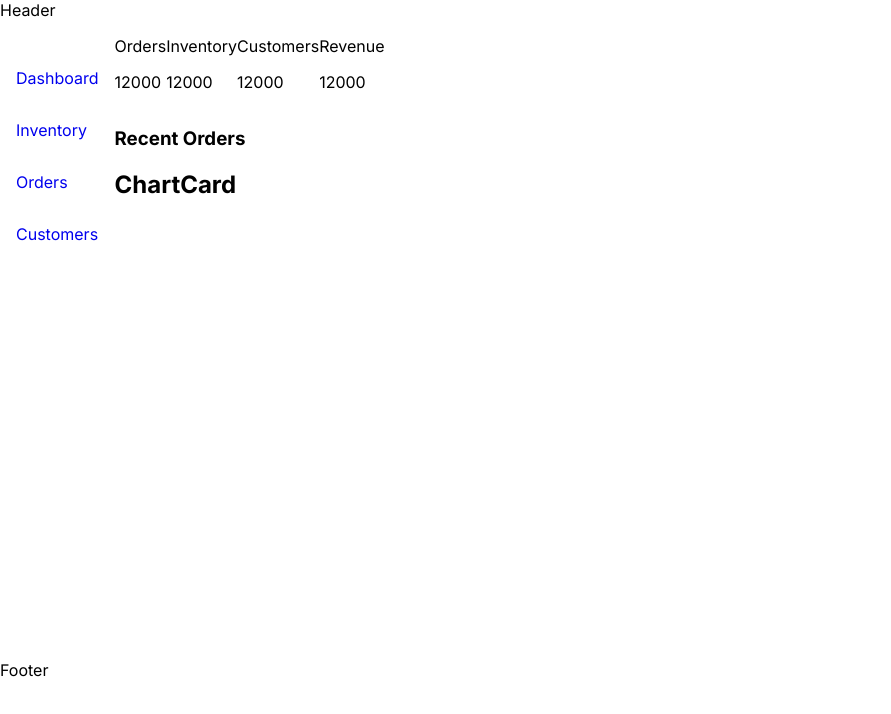
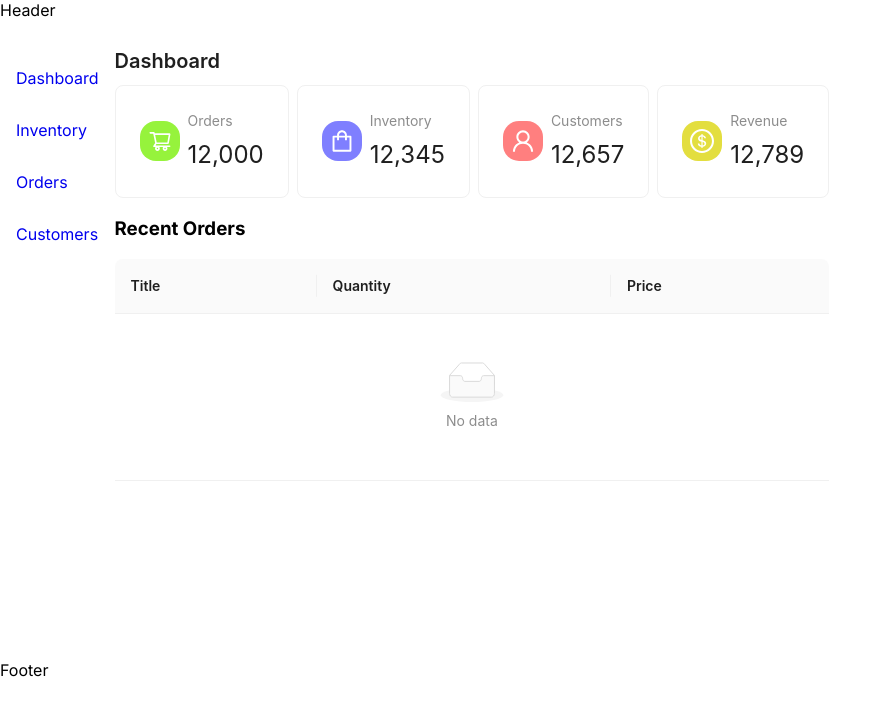
Before and after one commit to Fr33yr/inventory-management, a React (Vite) app: page /dashboard in a window 1280 px wide. Shown: the top 714 px of the page, without its empty margins (0-891 px from the left). Built offline with nearby package versions, Linux system fonts and the light colour scheme.

Commit message:
add Stats Cards

```diff
--- a/package.json
+++ b/package.json
@@ -9,11 +9,13 @@
     "preview": "vite preview"
   },
   "dependencies": {
+    "@ant-design/icons": "^5.0.1",
     "@emotion/react": "^11.10.6",
     "@emotion/styled": "^11.10.6",
     "@mui/material": "^5.11.16",
     "@mui/x-data-grid": "^6.0.4",
     "@reduxjs/toolkit": "^1.9.3",
+    "antd": "^5.4.0",
     "dotenv": "^16.0.3",
     "firebase": "^9.19.1",
     "react": "^18.2.0",
--- a/src/components/chart/chartview/ChartCard.tsx
+++ b/src/components/chart/chartview/ChartCard.tsx
@@ -1,12 +1,30 @@
 import React from "react";
-
+import { Table } from "antd";
 // Este componente solo se encarga de renderizar
 // el contenido de la chart
 
 function ChartCard() {
+
   return (
     <>
-      <h2>ChartCard</h2>
+      <Table
+        columns={[
+          {
+            title:"Title",
+            dataIndex:"title"
+          },
+          {
+            title:"Quantity",
+            dataIndex:"title"
+          },
+          {
+            title:"Price",
+            dataIndex:"title"
+          },
+
+        ]}
+      >
+      </Table>
     </>
   );
 }
--- a/src/components/stats/Stats.tsx
+++ b/src/components/stats/Stats.tsx
@@ -1,7 +1,8 @@
 import StatsCard from "./statsview/StatsCard";
 import { fakeStats } from "../../utils/fakeStats";
 import { IStatsData } from "models/data/stats.model";
-import styles from './Stats.module.css'
+import styles from "./Stats.module.css";
+import { Space } from "antd";
 
 // Este componente se encarga gestionar la logica y los datos
 // de las cards
@@ -9,8 +10,10 @@ import styles from './Stats.module.css'
 function Stats() {
   return (
     <div className={styles.statscontainer}>
-      {fakeStats &&
-        fakeStats.map((stat: IStatsData) => <StatsCard data={stat} />)}
+      <Space>
+        {fakeStats &&
+          fakeStats.map((stat: IStatsData) => <StatsCard data={stat} />)}
+      </Space>
     </div>
   );
 }
--- a/src/components/stats/statsview/StatsCard.tsx
+++ b/src/components/stats/statsview/StatsCard.tsx
@@ -1,21 +1,86 @@
-import {IStatsData} from '../../../models/data/stats.model'
-import styles from './StatsCard.module.css'
+import { IStatsData } from "../../../models/data/stats.model";
+import styles from "./StatsCard.module.css";
+import { Card, Space, Statistic } from "antd";
+import {
+  DollarCircleOutlined,
+  ShoppingCartOutlined,
+  ShoppingOutlined,
+  UserOutlined,
+} from "@ant-design/icons";
 
 interface Props {
-    data: IStatsData
+  data: IStatsData;
 }
 
 // Este componente se encarga renderizar
 // informacion de las cards
 
-function StatsCard({data}:Props) {
-
+function StatsCard({ data }: Props) {
   return (
     <div className={styles.statscard}>
-      <p>{data.name}</p>
-      <p>{data.stat}</p>
+      {data.name === "Orders" ? (
+        <Card>
+          <Space direction="horizontal">
+            <ShoppingCartOutlined
+              style={{
+                color: "white",
+                backgroundColor: "#96F33C",
+                borderRadius: 16,
+                fontSize: 24,
+                padding: 8,
+              }}
+            />
+            <Statistic title={data.name} value={data.stat} />
+          </Space>
+        </Card>
+      ) : data.name === "Inventory" ? (
+        <Card>
+          <Space direction="horizontal">
+            <ShoppingOutlined
+              style={{
+                color: "white",
+                backgroundColor: "rgba(0,0,255,0.5)",
+                borderRadius: 16,
+                fontSize: 24,
+                padding: 8,
+              }}
+            />
+            <Statistic title={data.name} value={data.stat} />
+          </Space>
+        </Card>
+      ) : data.name === "Customers" ? (
+        <Card>
+          <Space direction="horizontal">
+            <UserOutlined
+              style={{
+                color: "white",
+                backgroundColor: "rgba(255,0,0,0.5)",
+                borderRadius: 16,
+                fontSize: 24,
+                padding: 8,
+              }}
+            />
+            <Statistic title={data.name} value={data.stat} />
+          </Space>
+        </Card>
+      ) : data.name === "Revenue" ? (
+        <Card>
+          <Space direction="horizontal">
+            <DollarCircleOutlined
+              style={{
+                color: "white",
+                backgroundColor: "#E3DE3F",
+                borderRadius: 16,
+                fontSize: 24,
+                padding: 8,
+              }}
+            />
+            <Statistic title={data.name} value={data.stat} />
+          </Space>
+        </Card>
+      ) : null}
     </div>
-  )
+  );
 }
 
-export default StatsCard
+export default StatsCard;
--- a/src/pages/Inventory/Inventory.tsx
+++ b/src/pages/Inventory/Inventory.tsx
@@ -83,7 +83,7 @@ function Inventory() {
   return (
     <div>
       <h2>Inventory</h2>
-      <div style={{ height: 800, width: "100%" }}>
+      <div style={{ height: 800, width: 500 }}>
         <DataGrid
           rows={data}
           columns={columns}
--- a/src/pages/dashboard/Dashboard.tsx
+++ b/src/pages/dashboard/Dashboard.tsx
@@ -1,8 +1,11 @@
+import { Typography, Space, Card } from "antd";
 import { Stats, Chart, DashboardTable } from "../../components/index";
+import { ShoppingCartOutlined } from "@ant-design/icons";
 
 function Dashboard() {
   return (
     <div>
+      <Typography.Title level={4}>Dashboard</Typography.Title>
       <Stats />
       <div>
         <DashboardTable />
--- a/src/utils/fakeStats.ts
+++ b/src/utils/fakeStats.ts
@@ -1,6 +1,6 @@
 export const fakeStats = [
   { name: "Orders", stat: 12000 },
-  { name: "Inventory", stat: 12000 },
-  { name: "Customers", stat: 12000 },
-  { name: "Revenue", stat: 12000 },
+  { name: "Inventory", stat: 12345 },
+  { name: "Customers", stat: 12657 },
+  { name: "Revenue", stat: 12789 },
 ];
```
Also changed, not shown: 1 other file (tests, documents, lock files or other folders).
